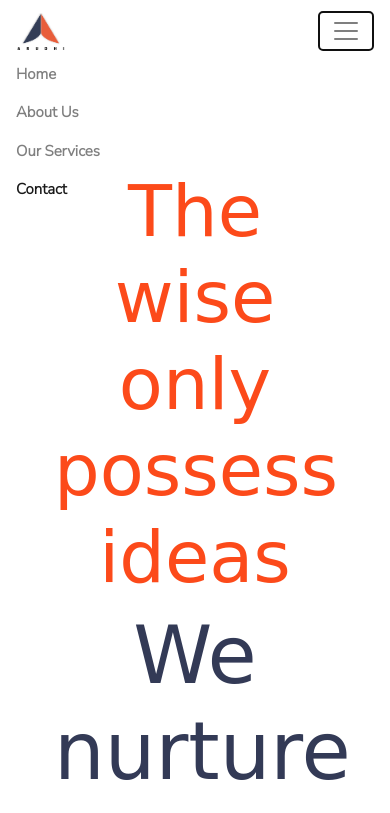
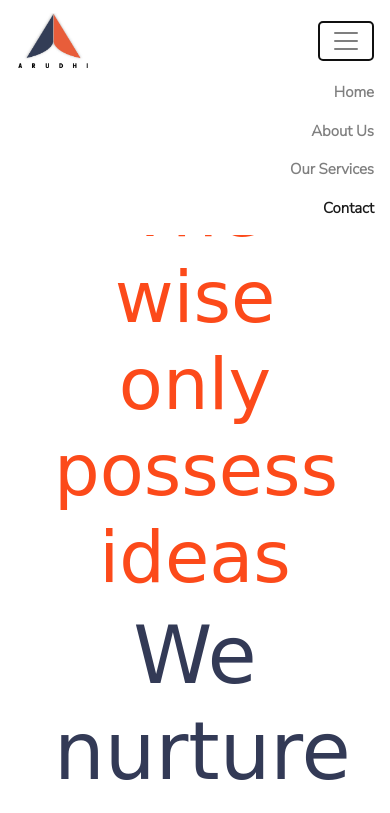
Before and after one commit to riteshrc13/arudhi-web-new, a website: page index.html in a window 390 px wide. Both pictures are taken after a click on the button "Toggle navigation". Shown: the top 813 px of the page. Drawn offline with Linux system fonts and the light colour scheme; a web font is replaced by a local one.

Commit message:
new img added

```diff
--- a/index.html
+++ b/index.html
@@ -87,7 +87,7 @@
     <div class="container">
     <div class="row text-center home-2" id="home-2">
       <div class="col-sm-12 col-md-6 section-image">
-        <img src="img/pic1.png" alt="">
+        <img class="img-responsive" src="img/pic1.png" alt="">
       </div>
       <div class="col-sm-12 col-md-6 float-left section-text">
         <h1 class="font-60 color-dark-blue">Business</h1>
@@ -115,14 +115,14 @@
         </button>
       </div>
       <div class="col-sm-12 col-md-6 section-image">
-        <img src="img/pic2.png" alt="">
+        <img class="img-responsive" src="img/pic2.png" alt="">
       </div>
     </div>
   </section>
   <section id="services-3">
     <div class="row text-center home-4">
       <div class="col-sm-12 col-md-6 section-image">
-        <img src="img/pic3.png" alt="">
+        <img class="img-responsive" src="img/pic3.png" alt="">
       </div>
       <div class="col-sm-12 col-md-6 section-text">
         <h1 class="font-60 color-dark-blue">Marketing</h1>
@@ -153,14 +153,14 @@
       </div>
 
       <div class="col-sm-12 col-md-6 section-image">
-        <img src="img/pic4.png" alt="">
+        <img class="img-responsive" src="img/pic4.png" alt="">
       </div>
     </div>
   </section>
   <section id="services-5">
     <div class="row text-center home-6">
       <div class="col-sm-12 col-md-6 section-image">
-        <img src="img/pic5.png" alt="">
+        <img class="img-responsive" src="img/pic5.png" alt="">
       </div>
       <div class="col-sm-12 col-md-6 section-text">
         <h1 class="font-60 color-orange">Digital</h1>
@@ -187,7 +187,7 @@
         </button>
       </div>
       <div class="col-sm-12 col-md-6 section-image">
-        <img src="img/pic6.png" alt="">
+        <img class="img-responsive" src="img/pic6.png" alt="">
       </div>
     </div>
     </div>
--- a/public/css/main.css
+++ b/public/css/main.css
@@ -341,13 +341,21 @@ nav{
         display: none !important;
     }
     .light-bulb-off{
-        display: none;
+        display: none !important;
     }
     .light-bulb-on{
         display: none !important;
     }
     .brand-logo {
-        width: 50px !important;
+        width: 75px !important;
+    }
+    .navbar{
+        background: white;
+    }
+    .navbar-nav{
+        float: right;
+        text-align: right;
+        background: white;
     }
 }
 
@@ -361,11 +369,22 @@ nav{
     body {
         font-size: 1.2rem;
     }
+    .light-bulb-off{
+        display: none !important;
+    }
     .light-bulb-on{
         display: none !important;
     }
     .brand-logo {
-        width: 50px !important;
+        width: 75px !important;
+    }
+    .navbar{
+        background: white;
+    }
+    .navbar-nav{
+        float: right;
+        text-align: right;
+        background: white;
     }
 }
 
@@ -379,10 +398,19 @@ nav{
     body {
         font-size: 1rem;
     }
+
     .light-bulb-on{
         display: none !important;
     }
     .brand-logo {
-        width: 50px !important;
+        width: 75px !important;
+    }
+    .navbar{
+        background: white;
+    }
+    .navbar-nav{
+        float: right;
+        text-align: right;
+        background: white;
     }
 }
```
